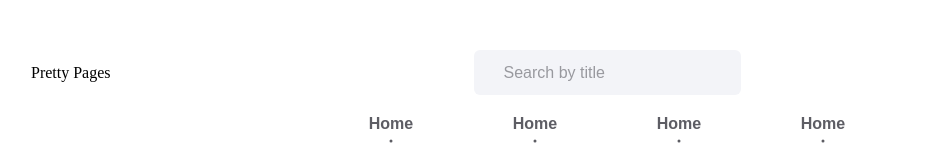
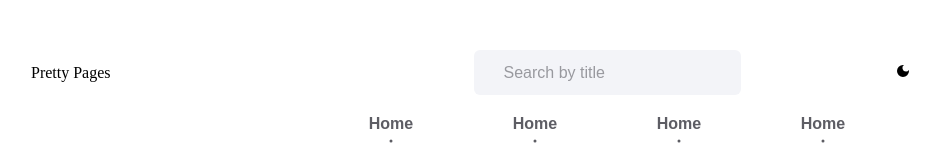
Before and after one commit to mudithatharuka/Pretty-Pages, a React (Create React App) app: page / in a window 1280 px wide. Shown: the top 160 px of the page, without its empty margins (33-973 px from the left). Built offline with nearby package versions, Linux system fonts and the light colour scheme.

Commit message:
theme controllers were added

```diff
--- a/src/collections/Header.js
+++ b/src/collections/Header.js
@@ -1,4 +1,6 @@
 import React, { useState } from "react";
+import { MdDarkMode } from "react-icons/md";
+import { BsSunFill } from "react-icons/bs";
 import "./styles/Header.css";
 import Search from "../components/Search";
 import NavBar from "../components/NavBar";
@@ -12,7 +14,21 @@ const Header = () => {
         <div className="top-col">
           <Search theme={theme} />
         </div>
-        <div className="top-col"></div>
+        <div className="top-col">
+          {theme === "light" ? (
+            <MdDarkMode
+              onClick={() => {
+                setTheme("dark");
+              }}
+            />
+          ) : (
+            <BsSunFill
+              onClick={() => {
+                setTheme("light");
+              }}
+            />
+          )}
+        </div>
       </div>
       <div className="bottom-wrapper">
         <NavBar theme={theme} />
```
